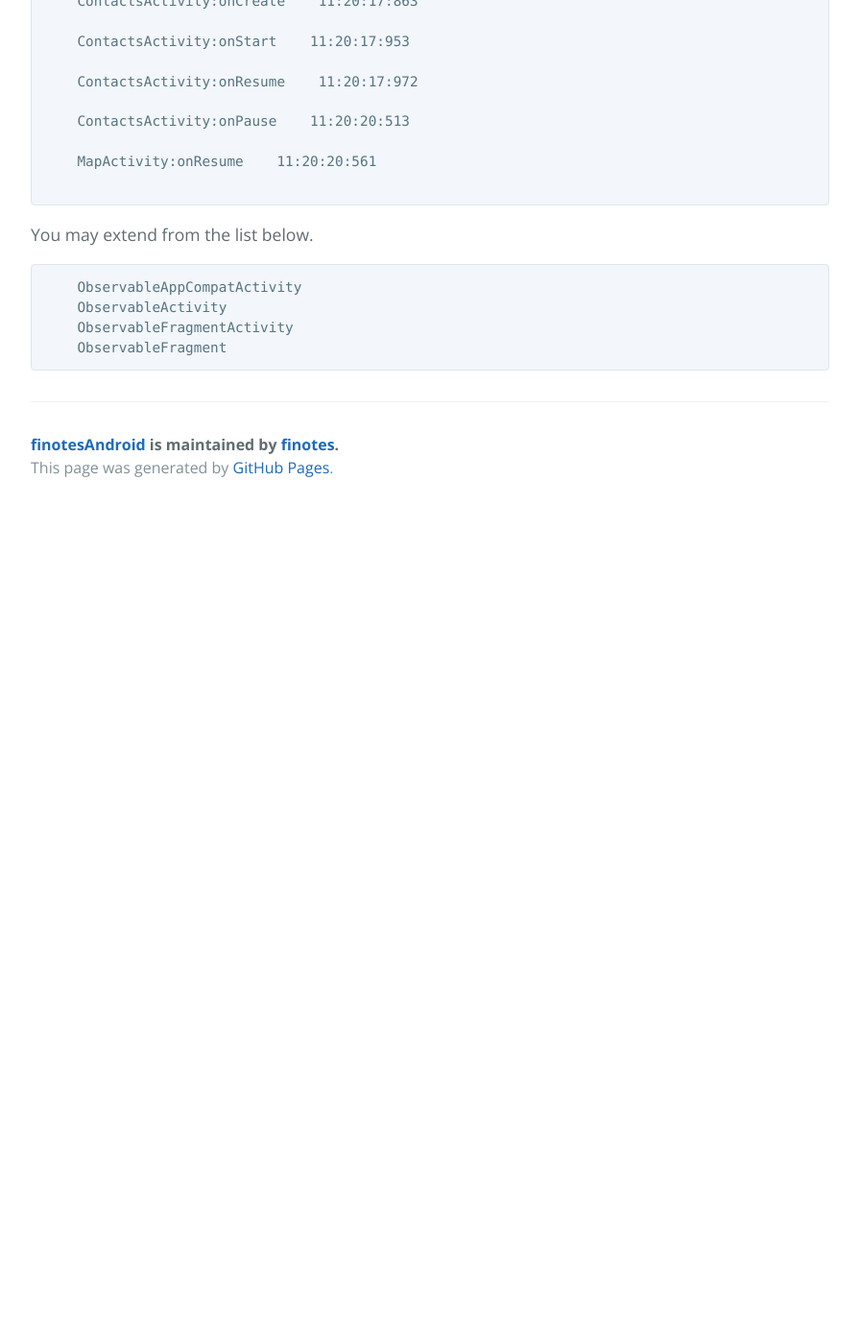
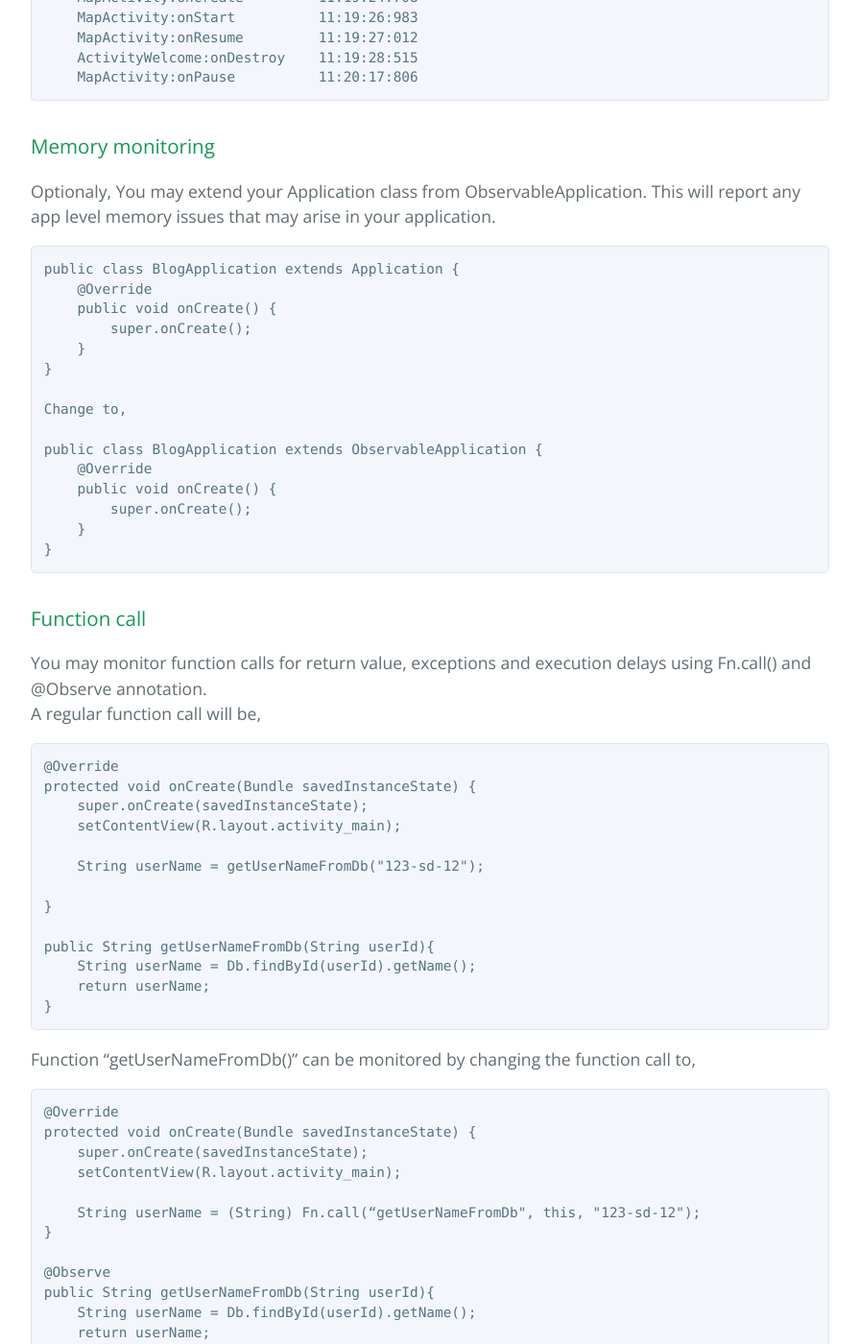
Before and after one commit to finotes/finotes.github.io, a Jekyll site: the page built from _posts/2018-01-19-android-java-docs.md, in a window 1280 px wide and 1400 px high, scrolled down 4291 px. Shown: the whole window at 96% size, without its empty margins (192-1087 px from the left). Built offline with Jekyll 4.4.1, drawn with Linux system fonts in a browser that asks for light colours; before the commit the page ends 4822 px from its top, so only the background shows below that; some of the changed text lies outside the part shown.

Commit message:
Update 2018-01-19-android-java-docs.md

````diff
--- a/_posts/2018-01-19-android-java-docs.md
+++ b/_posts/2018-01-19-android-java-docs.md
@@ -149,41 +149,100 @@ public class MainActivity extends ObservableAppCompatActivity {
 }
 
 ```
-
-On finotes dashboard, you will be able to view the screen activity for 3 minutes before an issue was raised.
-```
-Activity Trail
-
-    ActivityWelcome:onCreate   11:19:24:469
-
-    MapActivity:onCreate    11:19:24:708
-
-    MapActivity:onStart    11:19:26:983
-
-    MapActivity:onResume    11:19:27:012
-
-    ActivityWelcome:onDestroy    11:19:28:515
-
-    MapActivity:onPause    11:20:17:806
-
-    ContactsActivity:onCreate    11:20:17:863
-
-    ContactsActivity:onStart    11:20:17:953
-
-    ContactsActivity:onResume    11:20:17:972
-
-    ContactsActivity:onPause    11:20:20:513
-
-    MapActivity:onResume    11:20:20:561
-
-```
-
-
 You may extend from the list below.
-
 ```
     ObservableAppCompatActivity
     ObservableActivity
     ObservableFragmentActivity
     ObservableFragment
 ```
+Once all Activities and Fragments are extended from corresponding Observables,
+Once an issue is raised, on finotes dashboard, you will be able to view the screen activity for 3 minutes before that issue was raised.
+```
+Activity Trail
+
+    ActivityWelcome:onCreate     11:19:24:469
+    MapActivity:onCreate         11:19:24:708
+    MapActivity:onStart          11:19:26:983
+    MapActivity:onResume         11:19:27:012
+    ActivityWelcome:onDestroy    11:19:28:515
+    MapActivity:onPause          11:20:17:806
+```
+
+### Memory monitoring
+
+Optionaly, You may extend your Application class from ObservableApplication. This will report any app level memory issues that may arise in your application.
+
+```Java
+public class BlogApplication extends Application {
+    @Override
+    public void onCreate() {
+        super.onCreate();
+    }
+}
+
+Change to,
+
+public class BlogApplication extends ObservableApplication {
+    @Override
+    public void onCreate() {
+        super.onCreate();
+    }
+}
+```
+### Function call
+You may monitor function calls for return value, exceptions and execution delays using Fn.call() and @Observe annotation.
+A regular function call will be,
+
+```Java
+@Override
+protected void onCreate(Bundle savedInstanceState) {
+    super.onCreate(savedInstanceState);
+    setContentView(R.layout.activity_main);
+
+    String userName = getUserNameFromDb("123-sd-12");
+
+}
+
+public String getUserNameFromDb(String userId){
+    String userName = Db.findById(userId).getName();
+    return userName;
+}
+```
+Function “getUserNameFromDb()” can be monitored by changing the function call to,
+```Java
+@Override
+protected void onCreate(Bundle savedInstanceState) {
+    super.onCreate(savedInstanceState);
+    setContentView(R.layout.activity_main);
+
+    String userName = (String) Fn.call(“getUserNameFromDb", this, "123-sd-12");
+}
+
+@Observe
+public String getUserNameFromDb(String userId){
+    String userName = Db.findById(userId).getName();
+    return userName;
+}
+```
+You need to tag the function that needs to be monitored using @Observe annotation.
+
+This will allow Fi.notes to raise issue incase the function take more than normal time to execute, or if the function return a NULL value, or throws an exception.
+
+You can control all the above said parameters in @Observe annotation.
+```Java
+@Override
+protected void onCreate(Bundle savedInstanceState) {
+    super.onCreate(savedInstanceState);
+    setContentView(R.layout.activity_main);
+
+    String userName = (String) Fn.call(“getUserNameFromDb", this, "123-sd-12");
+}
+
+@Observe(expectedExecutionTime = 1000)
+public String getUserNameFromDb(String userId){
+    String userName = Db.findById(userId).getName();
+    return userName;
+}
+```
+Here the expectedExecutionTime for the function "getUserNameFromDb" has been overriden to 1000 milliseconds. If the database query takes more than 1000 milliseconds to return the value or if the returned "userName" is NULL, then corresponding issues will be raised.
````
